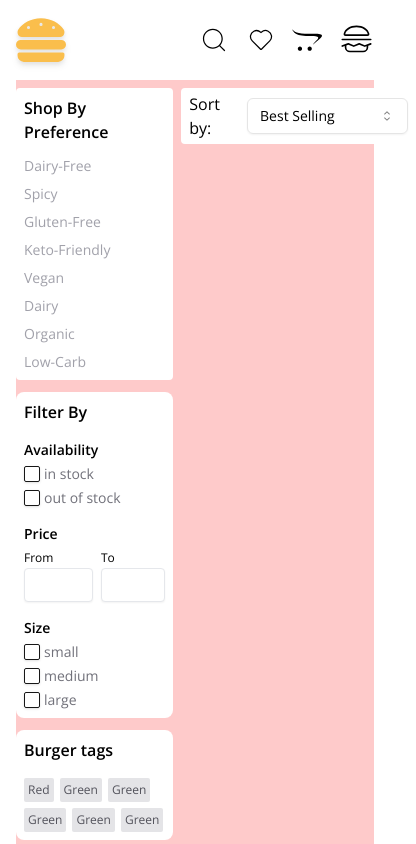
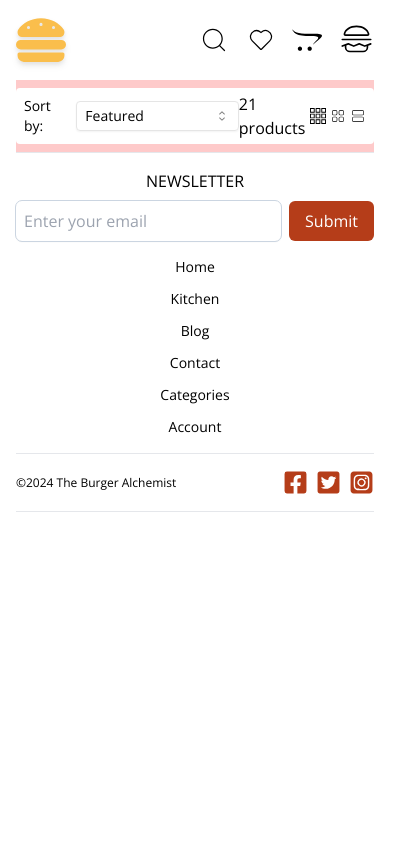
Before and after one commit to JonR-lang/burger-alchemist, a React (Vite) app: page /kitchen in a window 390 px wide. Shown: the top 844 px of the page, 416 px wide, since content can reach past the window. Built offline with nearby package versions, Linux system fonts and the light colour scheme; a web font is replaced by a local one.

Commit message:
fixed some minor bugs

```diff
--- a/package.json
+++ b/package.json
@@ -10,8 +10,10 @@
     "preview": "vite preview"
   },
   "dependencies": {
+    "@radix-ui/react-checkbox": "^1.0.4",
     "@radix-ui/react-icons": "^1.3.0",
     "@radix-ui/react-select": "^2.0.0",
+    "@radix-ui/react-slot": "^1.0.2",
     "@reduxjs/toolkit": "^2.2.1",
     "@tanstack/react-query": "^5.24.6",
     "class-variance-authority": "^0.7.0",
--- /dev/null
+++ b/src/components/DisplayStyle.tsx
@@ -0,0 +1,20 @@
+import { TfiLayoutGrid3 } from "react-icons/tfi";
+import { CiGrid41 } from "react-icons/ci";
+import { CiGrid2H } from "react-icons/ci";
+const DisplayStyle = () => {
+  return (
+    <>
+      <div>
+        <TfiLayoutGrid3 />
+      </div>
+      <div>
+        <CiGrid41 />
+      </div>
+      <div>
+        <CiGrid2H />
+      </div>
+    </>
+  );
+};
+
+export default DisplayStyle;
--- a/src/components/FilterBy.tsx
+++ b/src/components/FilterBy.tsx
@@ -8,7 +8,9 @@ const FilterBy = () => {
         <h4 className='text-sm font-semibold'>Availability</h4>
         <div className='flex items-center gap-1 mt-1'>
           <Checkbox id='in-stock' />
-          <label htmlFor='in-stock' className='text-sm text-zinc-500 lowercase'>
+          <label
+            htmlFor='in-stock'
+            className='text-sm cursor-pointer text-zinc-500 lowercase'>
             In Stock
           </label>
         </div>
@@ -16,7 +18,7 @@ const FilterBy = () => {
           <Checkbox id='out-of-stock' />
           <label
             htmlFor='out-of-stock'
-            className='text-sm text-zinc-500 lowercase'>
+            className='text-sm cursor-pointer text-zinc-500 lowercase'>
             Out of Stock
           </label>
         </div>
@@ -52,19 +54,25 @@ const FilterBy = () => {
         <h4 className='text-sm font-semibold'>Size</h4>
         <div className='flex items-center gap-1 mt-1'>
           <Checkbox id='small' />
-          <label htmlFor='small' className='text-sm text-zinc-500'>
+          <label
+            htmlFor='small'
+            className='text-sm text-zinc-500 cursor-pointer'>
             small
           </label>
         </div>
         <div className='flex items-center gap-1 mt-1'>
           <Checkbox id='medium' />
-          <label htmlFor='medium' className='text-sm text-zinc-500'>
+          <label
+            htmlFor='medium'
+            className='text-sm text-zinc-500 cursor-pointer'>
             medium
           </label>
         </div>
         <div className='flex items-center gap-1 mt-1'>
           <Checkbox id='large' />
-          <label htmlFor='large' className='text-sm text-zinc-500'>
+          <label
+            htmlFor='large'
+            className='text-sm text-zinc-500 cursor-pointer'>
             large
           </label>
         </div>
--- a/src/components/SortBy.tsx
+++ b/src/components/SortBy.tsx
@@ -8,16 +8,20 @@ import {
 
 const SortBy = () => {
   return (
-    <div className='flex items-center gap-2'>
+    <div className='flex items-center gap-2 text-sm'>
       <span>Sort by:</span>
       <Select>
-        <SelectTrigger className='w-[180px]'>
-          <SelectValue placeholder='Best Selling' />
+        <SelectTrigger className='w-[180px] h-auto px-2 py-1 rounded'>
+          <SelectValue placeholder='Featured' />
         </SelectTrigger>
         <SelectContent>
           <SelectItem value='best-selling'>Best Selling</SelectItem>
           <SelectItem value='title-ascending'>Alphabetically, A-Z</SelectItem>
           <SelectItem value='title-descending'>Alphabetically, Z-A</SelectItem>
+          <SelectItem value='price-ascending'>Price, low to high</SelectItem>
+          <SelectItem value='price-descending'>Price, high to low</SelectItem>
+          <SelectItem value='created-ascending'>Older</SelectItem>
+          <SelectItem value='created-descending'>Newer</SelectItem>
         </SelectContent>
       </Select>
     </div>
--- /dev/null
+++ b/src/components/ui/button.tsx
@@ -0,0 +1,57 @@
+import * as React from "react"
+import { Slot } from "@radix-ui/react-slot"
+import { cva, type VariantProps } from "class-variance-authority"
+
+import { cn } from "@/lib/utils"
+
+const buttonVariants = cva(
+  "inline-flex items-center justify-center whitespace-nowrap rounded-md text-sm font-medium transition-colors focus-visible:outline-none focus-visible:ring-1 focus-visible:ring-neutral-950 disabled:pointer-events-none disabled:opacity-50 dark:focus-visible:ring-neutral-300",
+  {
+    variants: {
+      variant: {
+        default:
+          "bg-neutral-900 text-neutral-50 shadow hover:bg-neutral-900/90 dark:bg-neutral-50 dark:text-neutral-900 dark:hover:bg-neutral-50/90",
+        destructive:
+          "bg-red-500 text-neutral-50 shadow-sm hover:bg-red-500/90 dark:bg-red-900 dark:text-neutral-50 dark:hover:bg-red-900/90",
+        outline:
+          "border border-neutral-200 bg-white shadow-sm hover:bg-neutral-100 hover:text-neutral-900 dark:border-neutral-800 dark:bg-neutral-950 dark:hover:bg-neutral-800 dark:hover:text-neutral-50",
+        secondary:
+          "bg-neutral-100 text-neutral-900 shadow-sm hover:bg-neutral-100/80 dark:bg-neutral-800 dark:text-neutral-50 dark:hover:bg-neutral-800/80",
+        ghost: "hover:bg-neutral-100 hover:text-neutral-900 dark:hover:bg-neutral-800 dark:hover:text-neutral-50",
+        link: "text-neutral-900 underline-offset-4 hover:underline dark:text-neutral-50",
+      },
+      size: {
+        default: "h-9 px-4 py-2",
+        sm: "h-8 rounded-md px-3 text-xs",
+        lg: "h-10 rounded-md px-8",
+        icon: "h-9 w-9",
+      },
+    },
+    defaultVariants: {
+      variant: "default",
+      size: "default",
+    },
+  }
+)
+
+export interface ButtonProps
+  extends React.ButtonHTMLAttributes<HTMLButtonElement>,
+    VariantProps<typeof buttonVariants> {
+  asChild?: boolean
+}
+
+const Button = React.forwardRef<HTMLButtonElement, ButtonProps>(
+  ({ className, variant, size, asChild = false, ...props }, ref) => {
+    const Comp = asChild ? Slot : "button"
+    return (
+      <Comp
+        className={cn(buttonVariants({ variant, size, className }))}
+        ref={ref}
+        {...props}
+      />
+    )
+  }
+)
+Button.displayName = "Button"
+
+export { Button, buttonVariants }
--- a/src/lib/utils.ts
+++ b/src/lib/utils.ts
@@ -1,6 +1,6 @@
-import { type ClassValue, clsx } from "clsx"
-import { twMerge } from "tailwind-merge"
+import { type ClassValue, clsx } from "clsx";
+import { twMerge } from "tailwind-merge";
 
 export function cn(...inputs: ClassValue[]) {
-  return twMerge(clsx(inputs))
+  return twMerge(clsx(inputs));
 }
--- a/src/pages/Kitchen.tsx
+++ b/src/pages/Kitchen.tsx
@@ -3,19 +3,24 @@ import BurgerTags from "../components/BurgerTags";
 import ShopByPreference from "../components/ShopByPreference";
 import RandomBurgers from "../components/RandomBurgers";
 import SortBy from "../components/SortBy";
+import DisplayStyle from "@/components/DisplayStyle";
 
 const Kitchen = () => {
   return (
     <div className='bg-red-200 py-2 flex gap-2'>
-      <div className='flex flex-col gap-3 max-w-[250px]'>
+      <div className='hidden md:flex flex-col gap-3 max-w-[250px]'>
         <ShopByPreference />
         <FilterBy />
         <BurgerTags />
         <RandomBurgers />
       </div>
       <div className='flex-1'>
-        <div className='bg-white py-1 px-2 rounded'>
+        <div className='bg-white py-1 px-2 rounded flex items-center justify-between'>
           <SortBy />
+          <div className='flex items-center gap-1'>
+            <span id='total-products'>{21} products</span>
+            <DisplayStyle />
+          </div>
         </div>
       </div>
     </div>
```
Also changed, not shown: src/components/ui/select.tsx (+38 -35 lines), 1 other file (tests, documents, lock files or other folders).
